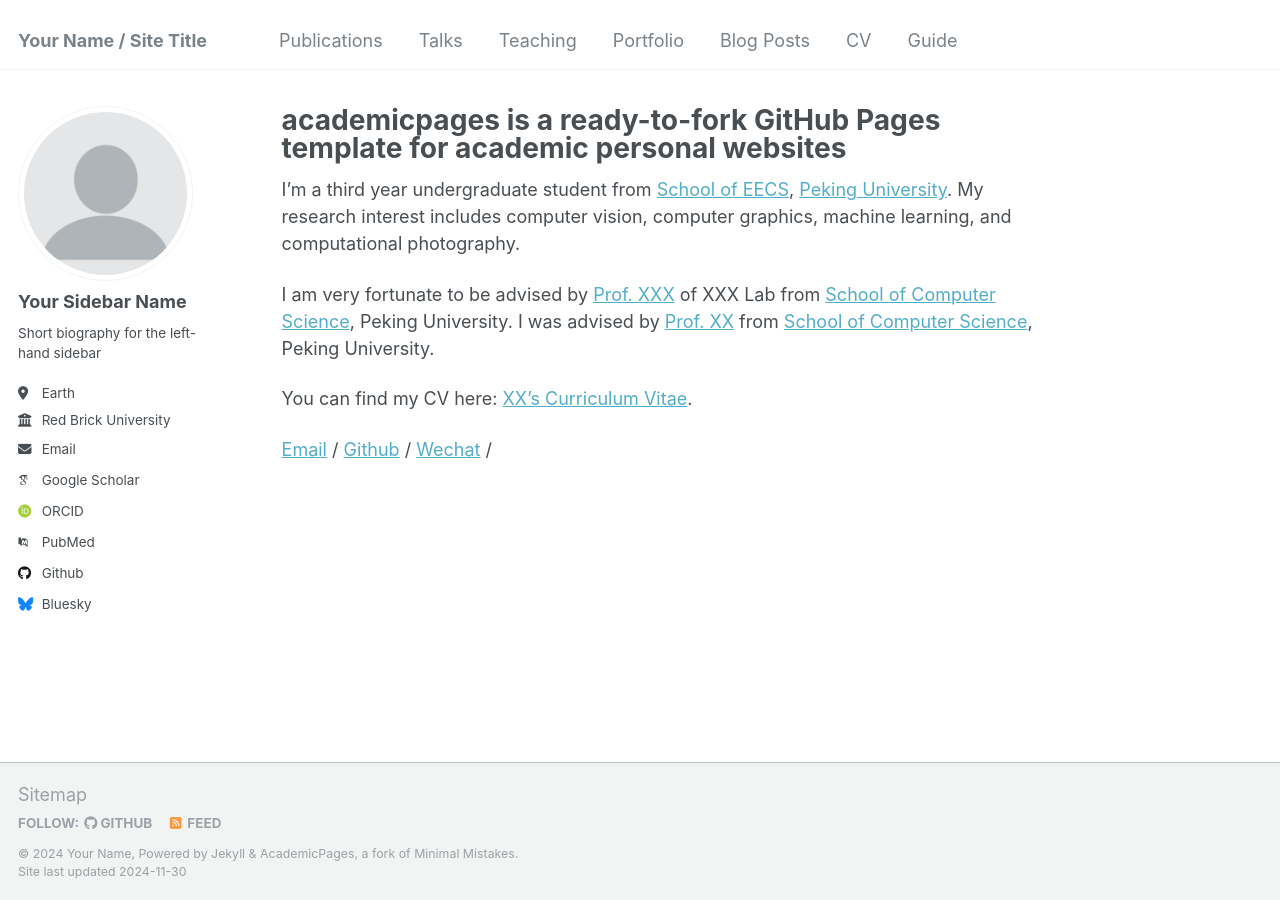
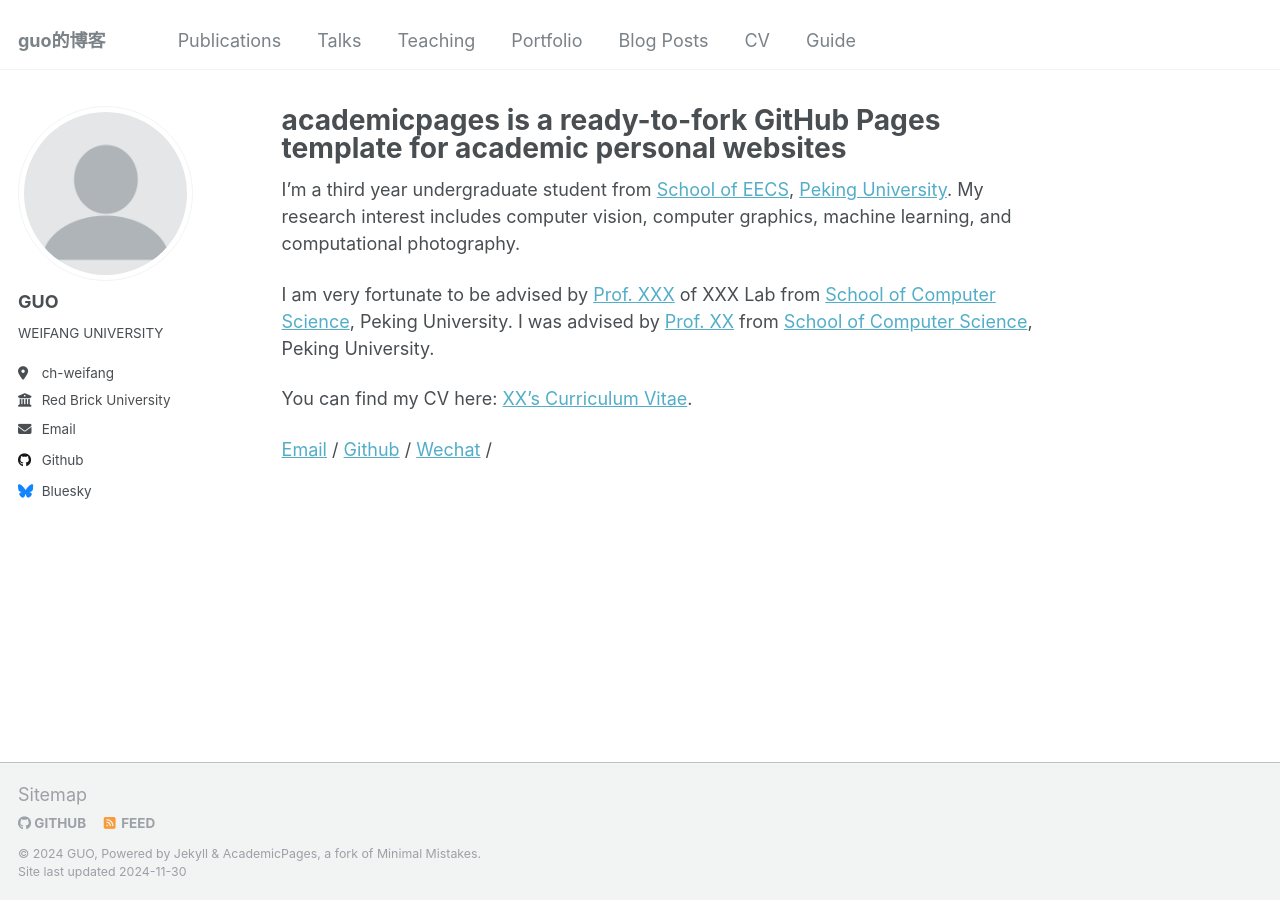
Before and after one commit to guo060528/guo060528.github.io, a Jekyll site: the page built from _pages/about.md, in a window 1280 px wide. Built offline with Jekyll 4.4.1, drawn with Linux system fonts in a browser that asks for light colours; some web fonts are replaced.

Commit message:
Update _config.yml

```diff
--- a/_config.yml
+++ b/_config.yml
@@ -7,14 +7,14 @@
 # server process.
 
 # Basic Site Settings
-locale                   : "en-US"
-title                    : "Your Name / Site Title"
+locale                   : "ch-weifang"
+title                    : "guo的博客"
 title_separator          : "-"
-name                     : &name "Your Name"
-description              : &description "personal description"
-url                      : https://academicpages.github.io # the base hostname & protocol for your site e.g. "https://[your GitHub username].github.io"
+name                     : &name "GUO"
+description              : &description "一只鸡"
+url                      : https://guo060528.github.io # the base hostname & protocol for your site e.g. "https://[your GitHub username].github.io"
 baseurl                  : "" # the subpath of your site, e.g. "/blog"
-repository               : "academicpages/academicpages.github.io"
+repository               : #"academicpages/academicpages.github.io"
 
 # Site Author - The following control what appear as part of the author content on the side bar.
 #               If a field is blank the icon and link will not appear, otherwise it will be shown.
@@ -22,21 +22,21 @@ repository               : "academicpages/academicpages.github.io"
 author:
   # Biographic information
   avatar           : "profile.png"
-  name             : "Your Sidebar Name"
+  name             : "GUO"
   pronouns         : # example: "she/her"
-  bio              : "Short biography for the left-hand sidebar"
-  location         : "Earth"
+  bio              : "WEIFANG UNIVERSITY"
+  location         : "ch-weifang"
   employer         : "Red Brick University"
   uri              : # URL
-  email            : "none@example.org"
+  email            : "1356315368@qq.com"
 
   # Academic websites
   arxiv            : # URL - Update with the correct link to your profile
-  googlescholar    : "https://scholar.google.com/citations?user=PS_CX0AAAAAJ"
+  googlescholar    : #"https://scholar.google.com/citations?user=PS_CX0AAAAAJ"
   impactstory      : # URL
-  orcid            : "http://orcid.org/yourorcidurl"
+  orcid            : #"http://orcid.org/yourorcidurl"
   semantic         : # URL
-  pubmed           : "https://www.ncbi.nlm.nih.gov/pubmed/?term=john+snow"
+  pubmed           : #"https://www.ncbi.nlm.nih.gov/pubmed/?term=john+snow"
   researchgate     : # URL
   scopus           : # URL
 
```
